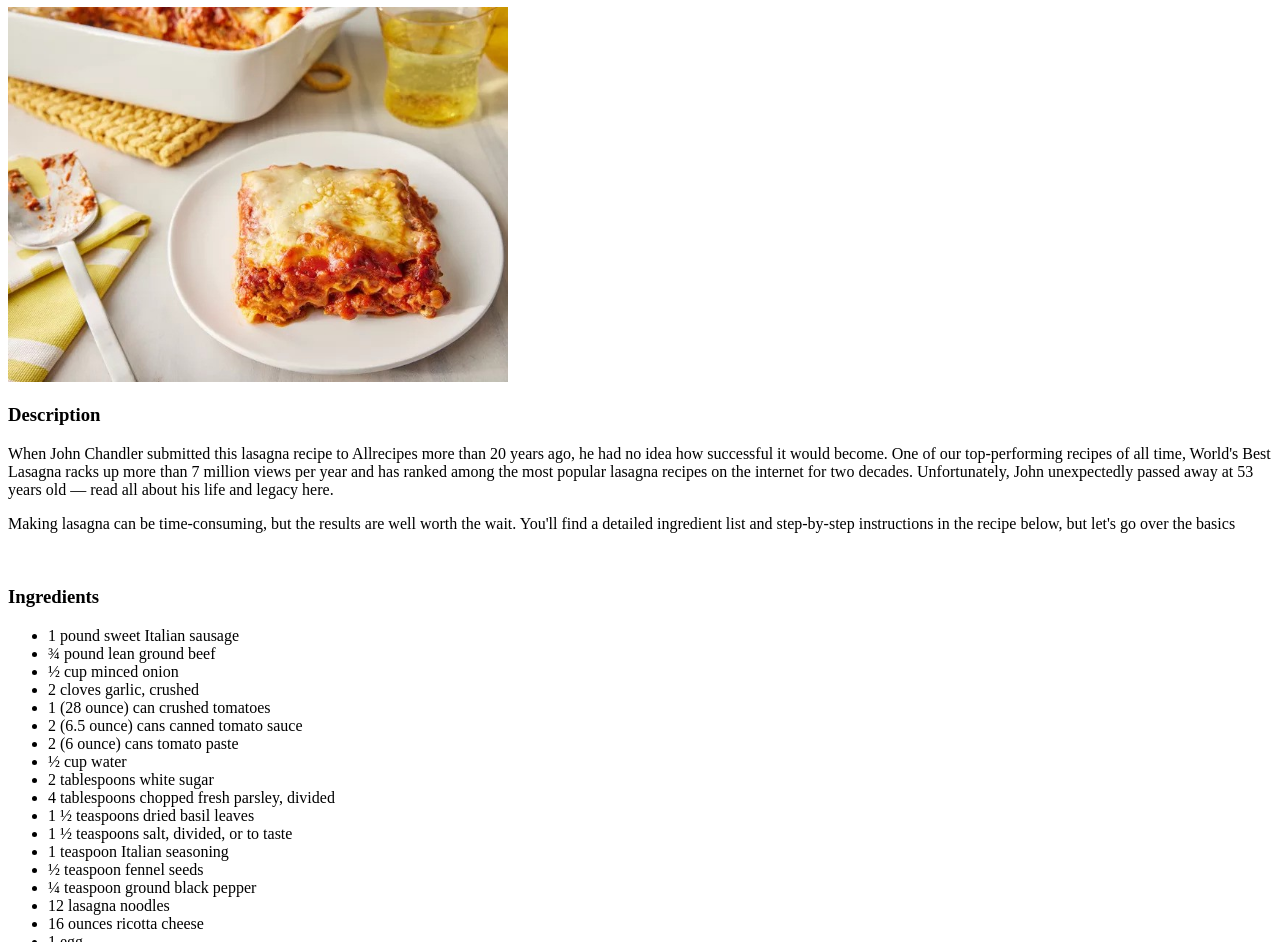
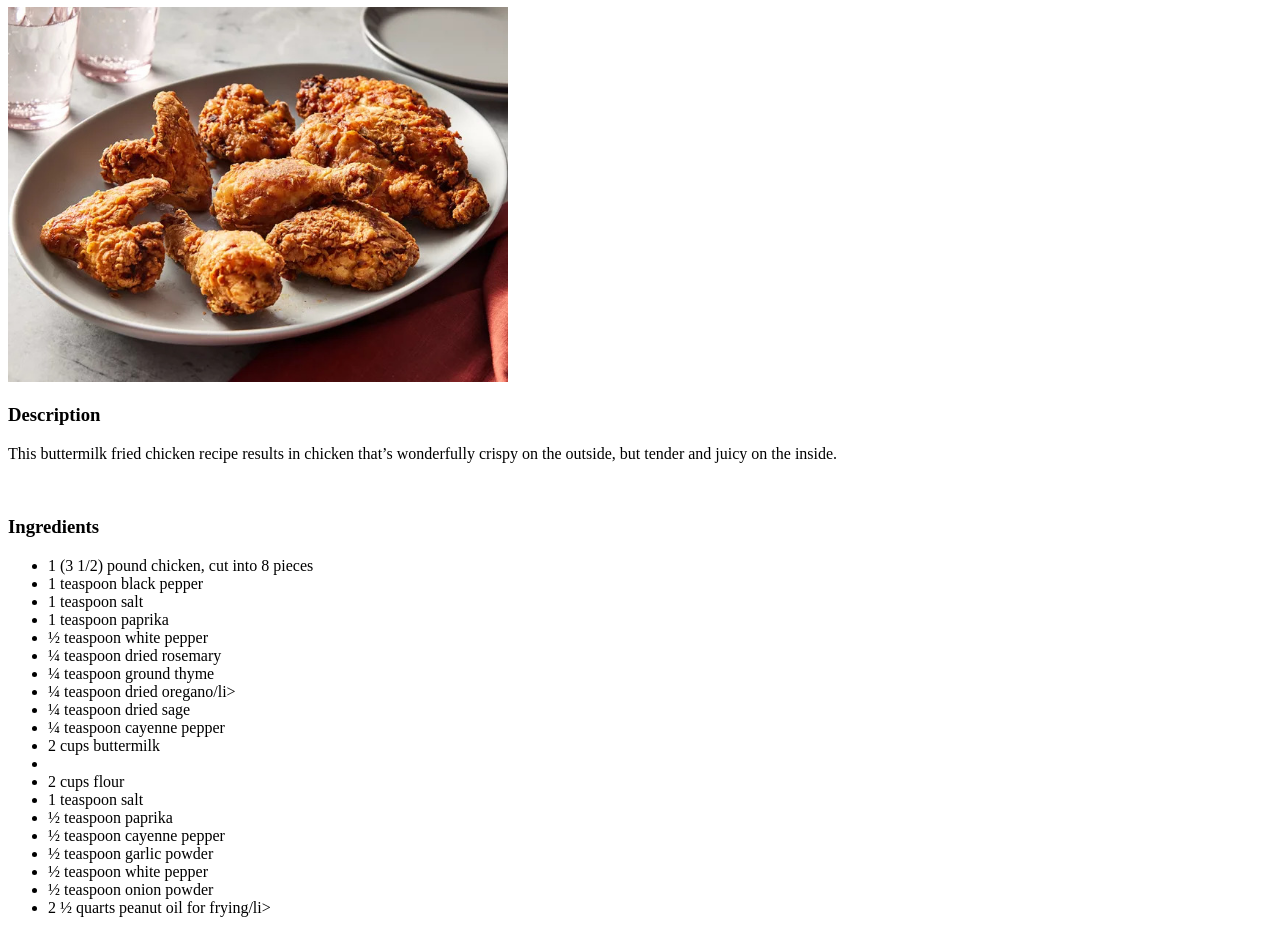
Before and after one commit to Nebuer01/odin_recipes, a plain HTML site: page recipes/fried_chicken.html in a window 1280 px wide. Shown: the part 73-1015 px from the top of the page. Drawn offline with Linux system fonts and the light colour scheme.

Commit message:
Update images and ingredients of fried_chicken.html
Uploaded images and added to html. Updated title, description and ingreients

```diff
--- a/recipes/fried_chicken.html
+++ b/recipes/fried_chicken.html
@@ -6,35 +6,34 @@
     <title>Lasagna Recipe</title>
 </head>
 <body>
-    <h1>Lasagna</h1>
-    <img src="../img/lasagna.jpg" width="500">
+    <h1>Fried Chicken</h1>
+    <img src="../img/chicken.jpg" width="500">
     <br>
     <h3>Description</h3>
-    <p>When John Chandler submitted this lasagna recipe to Allrecipes more than 20 years ago, he had no idea how successful it would become. One of our top-performing recipes of all time, World's Best Lasagna racks up more than 7 million views per year and has ranked among the most popular lasagna recipes on the internet for two decades. Unfortunately, John unexpectedly passed away at 53 years old — read all about his life and legacy here.</p>
-    <p>Making lasagna can be time-consuming, but the results are well worth the wait. You'll find a detailed ingredient list and step-by-step instructions in the recipe below, but let's go over the basics</p>
+    <p>This buttermilk fried chicken recipe results in chicken that’s wonderfully crispy on the outside, but tender and juicy on the inside.</p>
     <br>
     <h3>Ingredients</h3>
     <ul>
-        <li>1 pound sweet Italian sausage</li>
-        <li>¾ pound lean ground beef</li>
-        <li>½ cup minced onion</li>
-        <li>2 cloves garlic, crushed</li>
-        <li>1 (28 ounce) can crushed tomatoes</li>
-        <li>2 (6.5 ounce) cans canned tomato sauce</li>
-        <li>2 (6 ounce) cans tomato paste</li>
-        <li>½ cup water</li>
-        <li>2 tablespoons white sugar</li>
-        <li>4 tablespoons chopped fresh parsley, divided</li>
-        <li>1 ½ teaspoons dried basil leaves</li>
-        <li>1 ½ teaspoons salt, divided, or to taste</li>
-        <li>1 teaspoon Italian seasoning</li>
-        <li>½ teaspoon fennel seeds</li>
-        <li>¼ teaspoon ground black pepper</li>
-        <li>12 lasagna noodles</li>
-        <li>16 ounces ricotta cheese</li>
-        <li>1 egg</li>
-        <li>¾ pound mozzarella cheese, sliced</li>
-        <li>¾ cup grated Parmesan cheese</li>
+        <li>1 (3 1/2) pound chicken, cut into 8 pieces</li>
+        <li>1 teaspoon black pepper</li>
+        <li>1 teaspoon salt</li>
+        <li>1 teaspoon paprika</li>
+        <li>½ teaspoon white pepper</li>
+        <li>¼ teaspoon dried rosemary</li>
+        <li>¼ teaspoon ground thyme</li>
+        <li>¼ teaspoon dried oregano/li>
+        <li>¼ teaspoon dried sage</li>
+        <li>¼ teaspoon cayenne pepper</li>
+        <li>2 cups buttermilk</li>
+        <li></li>
+        <li>2 cups flour</li>
+        <li>1 teaspoon salt</li>
+        <li>½ teaspoon paprika</li>
+        <li>½ teaspoon cayenne pepper</li>
+        <li>½ teaspoon garlic powder</li>
+        <li>½ teaspoon white pepper</li>
+        <li>½ teaspoon onion powder</li>
+        <li>2 ½ quarts peanut oil for frying/li>
     </ul>
     <br>
     <h3>Steps</h3>
```
Also changed, not shown: img/chicken.jpg (added), img/nachos.jpg (added).
